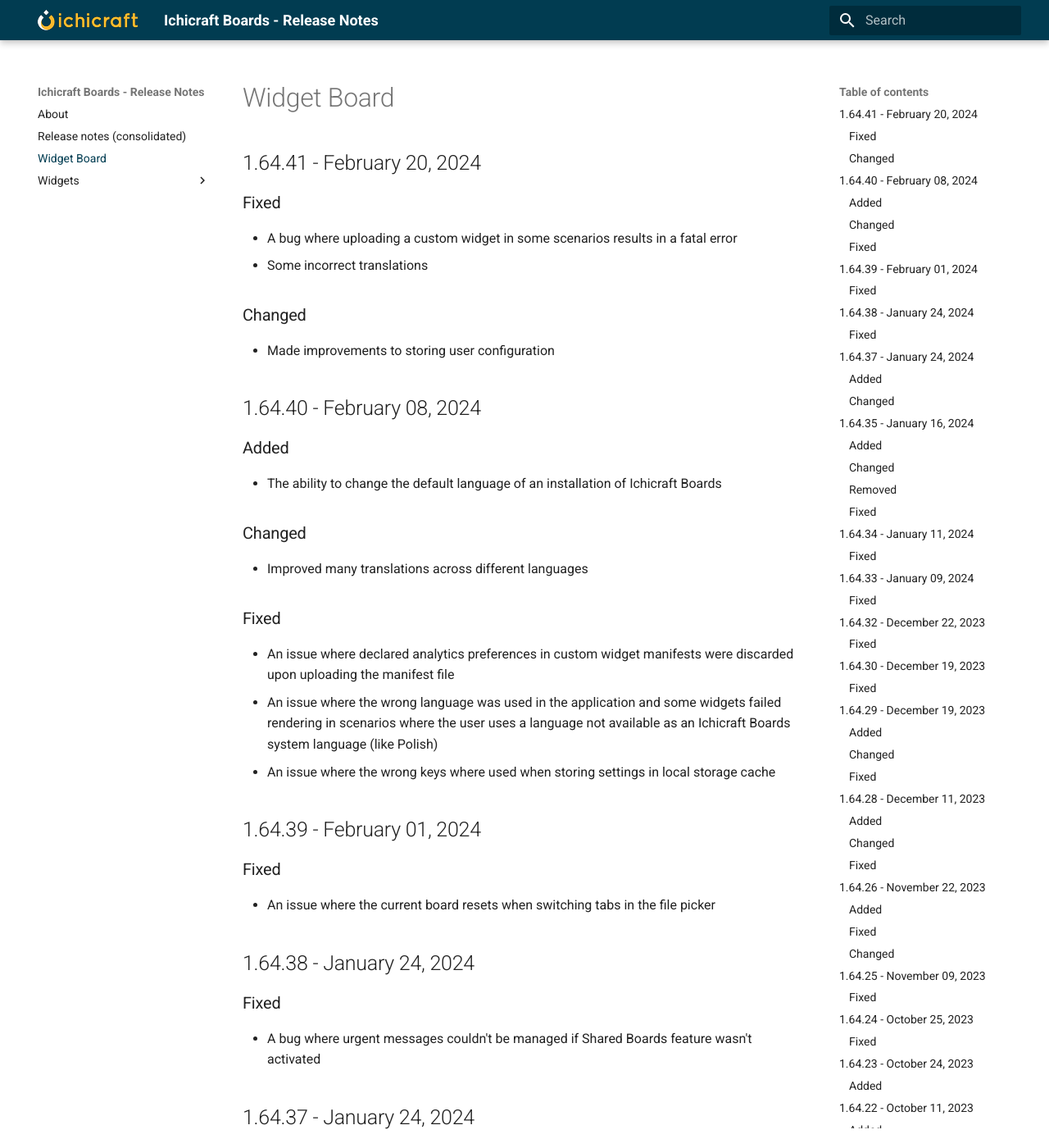
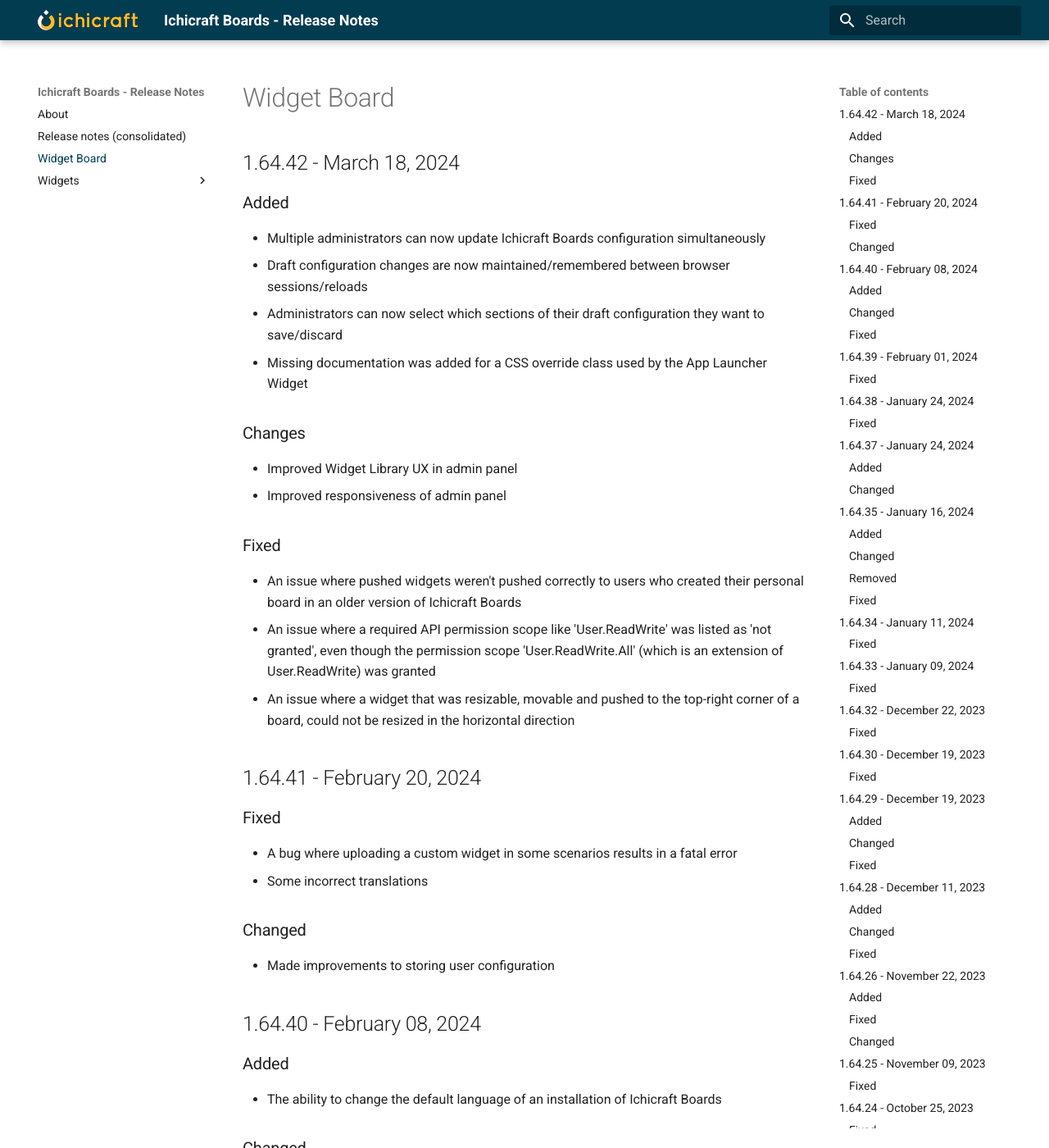
Before and after one commit to ichicraft/widgets-docs, an MkDocs documentation site: the page built from docs/Widget Board.md, in a window 1280 px wide and 1400 px high. Shown: the whole window at 82% size. Built offline with MkDocs 1.6.1 and Material for MkDocs 9.7.7, drawn with Linux system fonts in a browser that asks for light colours.

```diff
--- a/docs/Widget Board.md
+++ b/docs/Widget Board.md
@@ -1,3 +1,20 @@
+## 1.64.42 - March 18, 2024
+
+### Added
+- Multiple administrators can now update Ichicraft Boards configuration simultaneously
+- Draft configuration changes are now maintained/remembered between browser sessions/reloads
+- Administrators can now select which sections of their draft configuration they want to save/discard
+- Missing documentation was added for a CSS override class used by the App Launcher Widget
+
+### Changes
+- Improved Widget Library UX in admin panel
+- Improved responsiveness of admin panel
+
+### Fixed
+- An issue where pushed widgets weren&#x27;t pushed correctly to users who created their personal board in an older version of Ichicraft Boards
+- An issue where a required API permission scope like &#x27;User.ReadWrite&#x27; was listed as &#x27;not granted&#x27;, even though the permission scope &#x27;User.ReadWrite.All&#x27; (which is an extension of User.ReadWrite) was granted
+- An issue where a widget that was resizable, movable and pushed to the top-right corner of a board, could not be resized in the horizontal direction
+
 ## 1.64.41 - February 20, 2024
 
 ### Fixed
```
Also changed, not shown: docs/Release-notes-(consolidated).md (+17 -0 lines).
